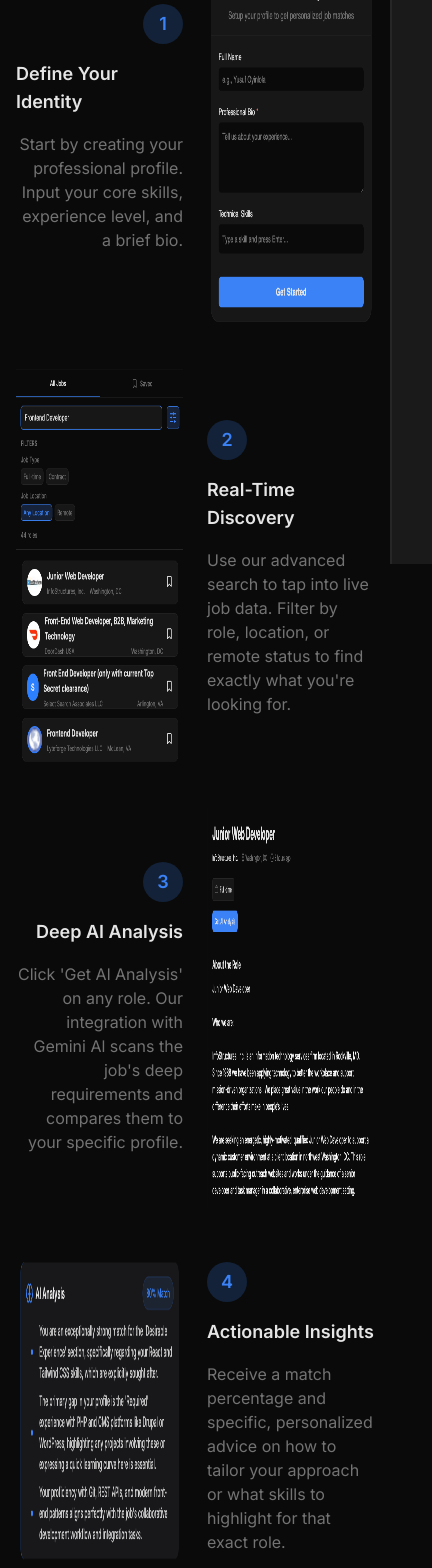
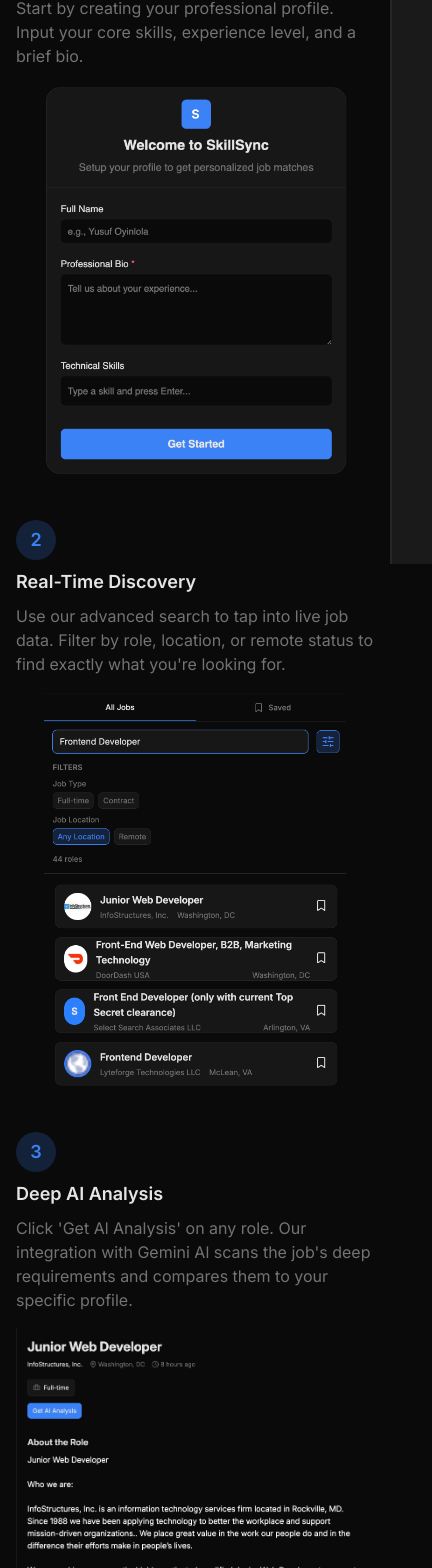
Before and after one commit to YuzStack/65_SkillSync, a React (Vite) app: page /how-it-works in a window 390 px wide. Shown: the part 280-1848 px from the top of the page, 432 px wide, since content can reach past the window. Built offline with nearby package versions, Linux system fonts and the light colour scheme; no server answers; a web font is replaced by a local one.

Commit message:
style(Responsiveness): Style the 'How It Works' page to be responsive to tablet and mobile screens

```diff
--- a/src/pages/how-it-works/FeaturesDeepDive.jsx
+++ b/src/pages/how-it-works/FeaturesDeepDive.jsx
@@ -2,7 +2,7 @@
 
 export default function FeaturesDeepDive() {
   return (
-    <section className='container mx-auto mt-6 flex flex-col gap-4 p-4 lg:mt-4 lg:p-6'>
+    <section className='container mx-auto mt-6 flex flex-col gap-2 p-4 md:gap-4 lg:mt-4 lg:p-6'>
       <h2 className='text-2xl font-bold md:text-3xl lg:text-4xl'>
         Built for Precision
       </h2>
@@ -11,10 +11,10 @@
         think.
       </p>
 
-      <div className='mt-2 grid gap-6 lg:mt-4 lg:grid-cols-12'>
+      <div className='mt-4 grid gap-6 lg:mt-4 lg:grid-cols-12'>
         <div className='bg-bg-sec rounded-xl p-4 lg:col-span-5 lg:row-span-2 lg:p-6'>
-          <div className='flex h-full flex-col'>
-            <div className='flex flex-col gap-4'>
+          <div className='flex h-full flex-col gap-6'>
+            <div className='flex flex-col gap-2 md:gap-4'>
               <Brain className='text-theme bg-theme/20 size-8 rounded-lg p-2 lg:size-10' />
               <h3 className='text-lg font-semibold lg:text-xl'>
                 Semantic AI Matching
@@ -28,14 +28,14 @@
             <img
               src='/skillsync-ai-logic-visualization.png'
               alt='SkillSync AI Job Matching'
-              className='mt-auto rounded-lg'
+              className='mt-auto h-50 rounded-lg md:h-75 lg:h-auto'
             />
           </div>
         </div>
 
         <div className='bg-bg-sec rounded-xl p-4 lg:col-span-7 lg:p-6'>
-          <div className='flex justify-between gap-4 lg:gap-6'>
-            <div className='flex h-full flex-col gap-4'>
+          <div className='flex flex-col justify-between gap-6 md:flex-row'>
+            <div className='flex h-full flex-col gap-2 md:gap-4'>
               <Zap className='text-theme bg-theme/20 size-8 rounded-lg p-2 lg:size-10' />
               <h3 className='text-lg font-semibold lg:text-xl'>
                 Live Job Streamming
@@ -49,14 +49,14 @@
             <img
               src='/skillsync-job-streaming-visualization.png'
               alt='SkillSync AI Job Matching'
-              className='h-75 w-70 rounded-lg'
+              className='mx-auto h-75 w-70 rounded-lg'
             />
           </div>
         </div>
 
         <div className='bg-bg-sec rounded-xl p-4 lg:col-span-7 lg:p-6'>
-          <div className='flex justify-between gap-4 lg:gap-6'>
-            <div className='flex h-full flex-col gap-4'>
+          <div className='flex flex-col justify-between gap-6 md:flex-row'>
+            <div className='flex h-full flex-col gap-2 md:gap-4'>
               <LayoutDashboard className='text-theme bg-theme/20 size-8 rounded-lg p-2 lg:size-10' />
               <h3 className='text-lg font-semibold lg:text-xl'>
                 Adaptive Dashboard
@@ -70,15 +70,15 @@
             <img
               src='/skillsync-adaptive-dashboard-visualization.png'
               alt='SkillSync AI Job Matching'
-              className='h-75 w-70 rounded-lg'
+              className='mx-auto rounded-lg sm:h-75 sm:w-70'
             />
           </div>
         </div>
 
         <div className='bg-bg-sec rounded-xl p-4 lg:col-span-12 lg:p-6'>
-          <div className='flex items-center justify-between'>
-            <div className='flex items-center gap-6 lg:gap-8'>
-              <ShieldUser className='text-theme bg-theme/20 size-8 rounded-lg p-2 lg:size-10' />
+          <div className='flex flex-col justify-between gap-3 md:gap-4 xl:flex-row xl:items-center'>
+            <div className='flex flex-col gap-2 sm:flex-row sm:items-center sm:gap-6 lg:gap-8'>
+              <ShieldUser className='text-theme bg-theme/20 size-8 shrink-0 rounded-lg p-2 lg:size-10' />
               <div className='space-y-2'>
                 <h3 className='text-lg font-semibold lg:text-xl'>
                   Privacy-First Analysis
@@ -90,7 +90,7 @@
                 </p>
               </div>
             </div>
-            <div className='flex items-center gap-3'>
+            <div className='flex items-center gap-1.5 md:gap-3'>
               <div className='bg-bg-primary text-paragraph rounded-full border border-neutral-800 px-3 py-1 text-sm'>
                 AES-256
               </div>
--- a/src/pages/how-it-works/SyncProcss.jsx
+++ b/src/pages/how-it-works/SyncProcss.jsx
@@ -1,6 +1,6 @@
 export default function SyncProcss() {
   return (
-    <section className='container mx-auto mt-6 flex flex-col items-center gap-4 p-4 lg:mt-4 lg:gap-6 lg:p-6'>
+    <section className='container mx-auto mt-6 flex flex-col items-center gap-2 p-4 md:gap-4 lg:mt-4 lg:gap-6 lg:p-6'>
       <h2 className='text-center text-2xl font-bold md:text-3xl lg:text-4xl'>
         The Sync Process
       </h2>
@@ -9,15 +9,15 @@
         steps.
       </p>
       <div className='my-4 w-full space-y-10 lg:my-6 lg:space-y-15'>
-        <div className='grid grid-cols-2 items-center justify-between gap-6 lg:gap-12'>
-          <div className='flex flex-col items-end gap-4'>
-            <span className='bg-theme/20 text-theme flex size-10 items-center justify-center rounded-full text-lg font-semibold lg:size-12.5 lg:text-xl'>
+        <div className='grid items-center justify-between gap-3 md:grid-cols-2 md:gap-6 lg:gap-12'>
+          <div className='flex flex-col gap-2 md:items-end md:gap-4'>
+            <span className='bg-theme/20 text-theme flex size-10 items-center justify-center rounded-full text-lg font-semibold md:size-12.5 md:text-xl'>
               1
             </span>
-            <h3 className='text-lg font-semibold lg:text-xl'>
+            <h3 className='text-lg font-semibold md:text-xl'>
               Define Your Identity
             </h3>
-            <p className='text-paragraph max-w-2xl text-end lg:text-lg'>
+            <p className='text-paragraph max-w-2xl md:text-end md:text-lg'>
               Start by creating your professional profile. Input your core
               skills, experience level, and a brief bio.
             </p>
@@ -25,17 +25,17 @@
           <img
             src='/skillsync-create-profile.png'
             alt='SkillSync Create Profile'
-            className='h-100'
+            className='mx-auto h-100 md:mx-0'
           />
         </div>
 
-        <div className='grid grid-cols-2 items-center justify-between gap-6 lg:gap-12'>
+        <div className='grid items-center justify-between gap-4 md:grid-cols-2 md:gap-6 lg:gap-12'>
           <img
             src='/skillsync-search.png'
             alt='SkillSync Create Profile'
-            className='ml-auto h-100'
+            className='order-2 mx-auto h-100 md:-order-2 md:mx-0 md:ml-auto'
           />
-          <div className='flex flex-col items-start gap-4'>
+          <div className='flex flex-col items-start gap-2 md:gap-4'>
             <span className='bg-theme/20 text-theme flex size-10 items-center justify-center rounded-full text-lg font-semibold lg:size-12.5 lg:text-xl'>
               2
             </span>
@@ -50,15 +50,15 @@
           </div>
         </div>
 
-        <div className='grid grid-cols-2 items-center justify-between gap-6 lg:gap-12'>
-          <div className='flex flex-col items-end gap-4'>
+        <div className='grid items-center justify-between gap-4 md:grid-cols-2 md:gap-6 lg:gap-12'>
+          <div className='flex flex-col gap-2 md:items-end md:gap-4'>
             <span className='bg-theme/20 text-theme flex size-10 items-center justify-center rounded-full text-lg font-semibold lg:size-12.5 lg:text-xl'>
               3
             </span>
             <h3 className='text-lg font-semibold lg:text-xl'>
               Deep AI Analysis
             </h3>
-            <p className='text-paragraph max-w-2xl text-end lg:text-lg'>
+            <p className='text-paragraph max-w-2xl md:text-end lg:text-lg'>
               Click 'Get Al Analysis' on any role. Our integration with Gemini
               Al scans the job's deep requirements and compares them to your
               specific profile.
@@ -67,17 +67,17 @@
           <img
             src='/skillsync-job-details.png'
             alt='SkillSync Create Profile'
-            className='h-100'
+            className='mx-auto sm:h-70 md:mx-0 md:h-80 lg:h-100'
           />
         </div>
 
-        <div className='grid grid-cols-2 items-center justify-between gap-6 lg:gap-12'>
+        <div className='grid items-center justify-between gap-2 sm:gap-3 md:grid-cols-2 md:gap-6 lg:gap-12'>
           <img
             src='/skillsync-ai-analysis.png'
             alt='SkillSync Create Profile'
-            className='ml-auto h-80'
+            className='order-2 mx-auto sm:h-60 md:-order-2 md:mx-0 md:ml-auto md:h-80'
           />
-          <div className='flex flex-col items-start gap-4'>
+          <div className='flex flex-col items-start gap-2 md:gap-4'>
             <span className='bg-theme/20 text-theme flex size-10 items-center justify-center rounded-full text-lg font-semibold lg:size-12.5 lg:text-xl'>
               4
             </span>
--- a/src/pages/how-it-works/TechTransparency.jsx
+++ b/src/pages/how-it-works/TechTransparency.jsx
@@ -11,7 +11,7 @@
         intelligence, and a seamless user experience.
       </p>
 
-      <div className='mt-2 flex flex-wrap items-center gap-6 lg:mt-4'>
+      <div className='mt-2 flex flex-col flex-wrap items-stretch gap-4 sm:flex-row sm:gap-5 md:gap-6 lg:mt-4'>
         <div className='bg-bg-sec flex-1 space-y-3 rounded-lg border border-neutral-800 p-4 lg:p-6'>
           <div className='flex items-center gap-3'>
             <i className='fa-solid fa-layer-group text-theme text-2xl'></i>
```
